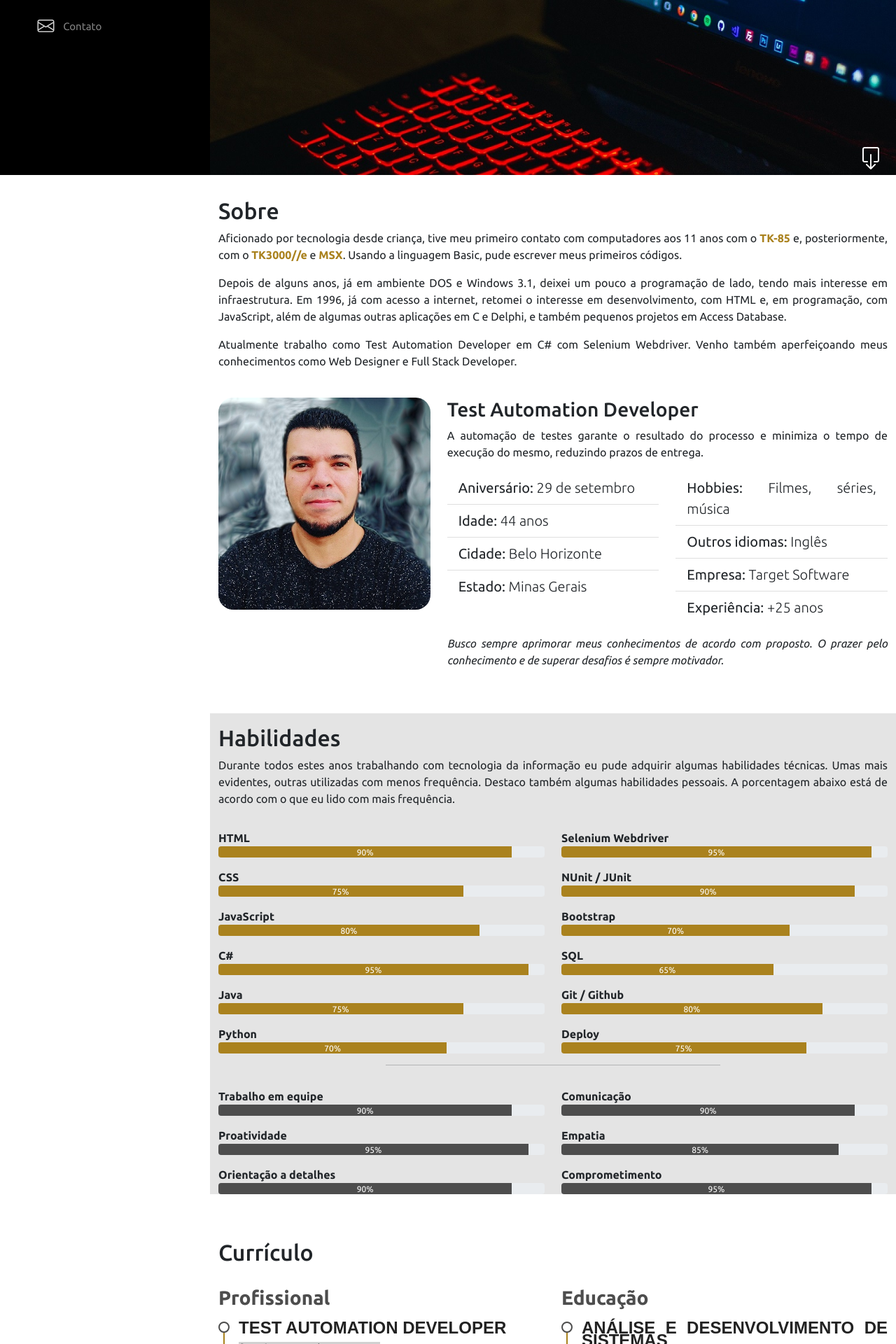
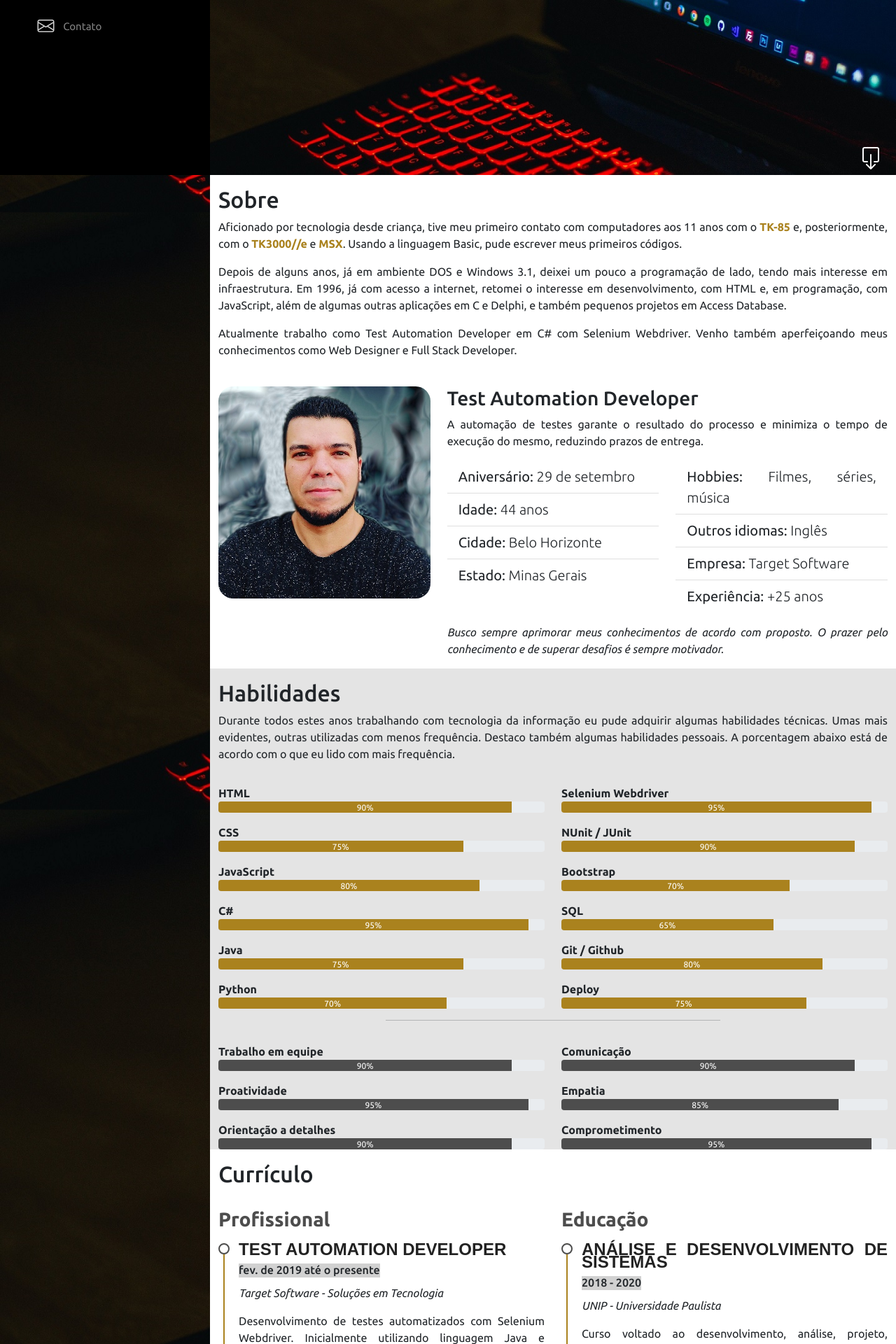
Before and after one commit to nascidoem77/Projeto-Portfolio, a Flask app: page / in a window 1280 px wide. Shown: the part 550-2470 px from the top of the page at 70% size. Run offline with Flask 2, Linux system fonts and the light colour scheme; some libraries are stand-ins or nearby versions.

Commit message:
update background

```diff
--- a/static/style.css
+++ b/static/style.css
@@ -5,6 +5,11 @@ body {
   font-family: Ubuntu, Arial;
   width: 100%;
   height: 100%;
+  background-image: url("./img/bg_home.jpg");
+  background-repeat: no-repeat;
+  background-size: cover;
+  background-attachment: fixed;
+  background-position: center;
 }
 
 #header {
@@ -185,8 +190,12 @@ i.menu-mobile {
   }
 }
 
-.section-bg {
+.section-bg-gray {
   background-color: rgb(228, 228, 228);
+}
+
+.section-bg-white {
+  background-color: #fff;
 }
 
 .img-fluid {
--- a/templates/index.html
+++ b/templates/index.html
@@ -171,7 +171,7 @@
 
       <!-- End Modals -->
 
-      <section id="sobre" class="container mt-3">
+      <section id="sobre" class="container section-bg-white">
         <div class="row">
           <div class="col-md-12">
             <h2 class="pt-3" data-anime="down">Sobre</h2>
@@ -285,7 +285,7 @@
         </div>
       </section>
 
-      <section id="habilidades" class="container mt-5 section-bg">
+      <section id="habilidades" class="container section-bg-gray">
         <div class="row">
           <div align="justify" class="col-md-12">
             <h2 class="pt-3">Habilidades</h2>
@@ -514,7 +514,7 @@
         </div>
       </section>
 
-      <section id="curriculo" class="container mt-5 cv">
+      <section id="curriculo" class="container cv section-bg-white">
         <div class="row">
           <div align="justify" class="col-md-12">
             <h2 class="pt-3">Currículo</h2>
@@ -583,7 +583,7 @@
         </div>
       </section>
 
-      <section id="portfolio" class="container mt-5 section-bg">
+      <section id="portfolio" class="container section-bg-gray">
         <div class="row">
           <div align="justify" class="col-md-12">
             <h2 class="pt-3">Portfólio</h2>
@@ -734,7 +734,7 @@
         </div>
       </section>
 
-      <section id="contato" class="container mb-5">
+      <section id="contato" class="container section-bg-white">
         <div class="row">
           <div align="justify" class="col-md-12">
             <h2 class="pt-3">Contato</h2>
```
